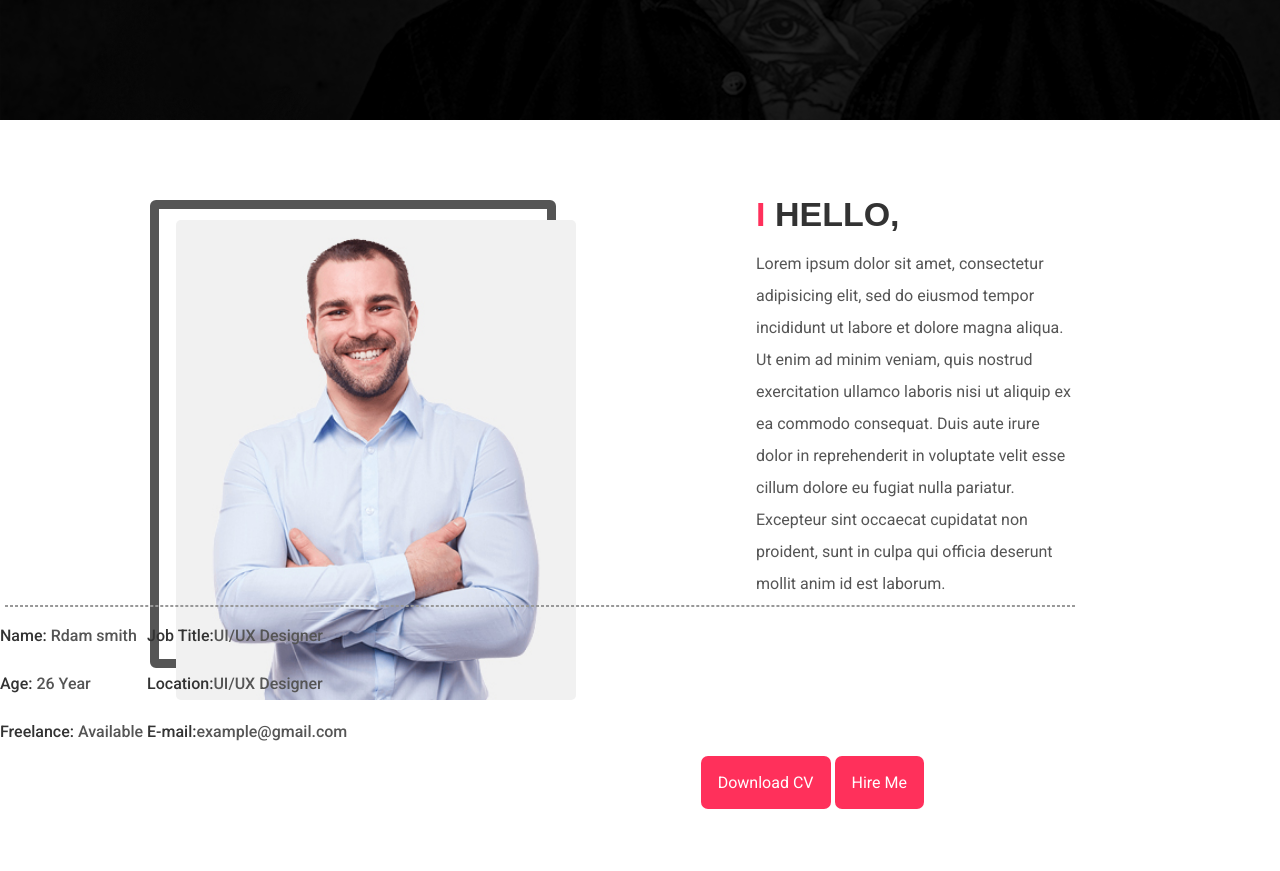
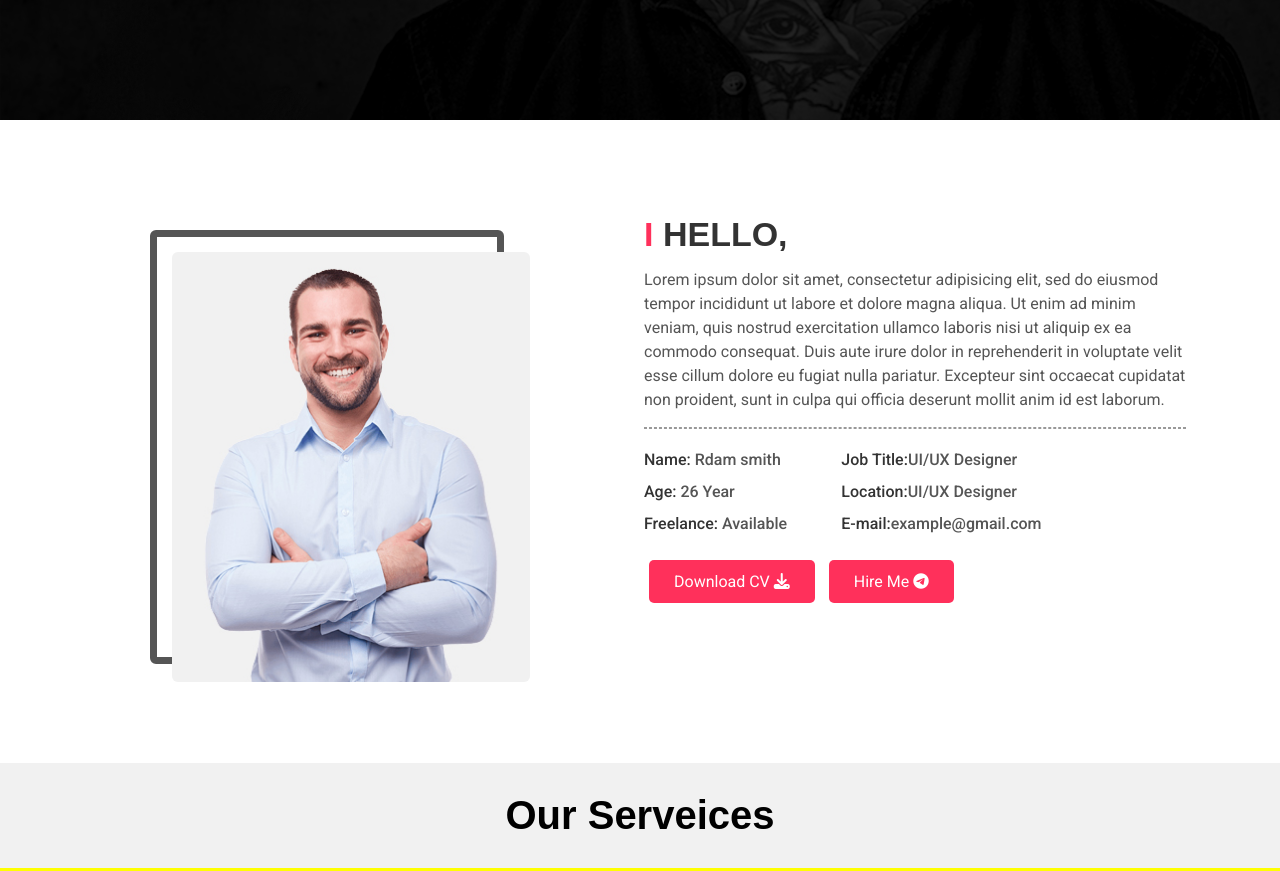
Before and after one commit to Abrar-Hosny/Fokir, a plain HTML site: page index.html in a window 1280 px wide. Shown: the part 680-1551 px from the top of the page. Drawn offline with nearby package versions, Linux system fonts and the light colour scheme.

Commit message:
about-section done

```diff
--- a/CSS/style.css
+++ b/CSS/style.css
@@ -29,6 +29,8 @@ a{
 
 
 }
+
+
 
 .transparent-background{
     position: absolute;
@@ -85,8 +87,8 @@ line-height: 2;
     color: white;
     font-family: "Source Sans Pro", sans-serif;
     font-size: 26px;
-    font-weight: 400px;
     line-height: 2;
+    font-weight: 300;
     }
 
 .main-section .welcome-page h1{
@@ -106,42 +108,51 @@ top: 35%;
 left: 34%;
 
 }
-
-.about-section {
-    height:100vh;
-    width: 100%;
-    overflow: auto;
+.about-section{
+    margin: 30px 0 60px;
 }
 
 
+
+
+
 .about-section .rigth-content {
+   margin-left:40px ;
     position: relative;
-    right: 100px;
+    left: 100px;
+   width: 58%;
+
 }
 
+
+.about-section .about-sec{
+    float: left;
+}
 .about-section .border{
-width: 388px;
-height: 450px;
-border: 9px solid #555555;
+    width: 340px;
+    height: 420px;
+    border: 7px solid #555555;
     border-radius: 6px;
     margin-left:50px;
     position: relative;
     top: 80px;
     left: 100px;
-float: left;
+
     }
 
-.about-section .about-image{
-    width: 400px;
-    height: 480px;
+    .about-section .left-content .about-image{
+        width: 358px;
+        height: 430px;
         background-image: url("../images/about.jpg");
         background-size: cover;
-    position: relative;
-     top:100px;
-     right:280px;
-border-radius: 5px;
-float: left;
+        position: absolute;
+        top: 15px;
+        left: 15px;
+    border-radius: 6px;
+
     }
+
+
 
 
 /*
@@ -150,7 +161,7 @@ float: left;
 } */
 
 .about-section .about-content {
-    padding: 50px 20px;
+    padding: 40px 20px;
     margin: 10px 80px;
 
 }
@@ -180,7 +191,7 @@ float: left;
     font-size:16px ;
     font-weight: 400;
     font-style: normal;
-    line-height: 2;
+    line-height: 1.5;
 }
 
 
@@ -189,7 +200,8 @@ float: left;
 
 .about-section .horizontal-line{
 border: 1px #999999 dashed;
-margin: 5px;
+margin: 15px 0 ;
+line-height: 2;
 }
 
 .about-section .info span{
@@ -211,32 +223,32 @@ margin: 5px;
 
 }
 
-.about-section .rigth-content .about-content .info div{
-    line-height: 3;
-display: inline-block;
-/* margin-right: 20px; */
+
+.about-section .rigth-content .about-content .info .info-f{
+    float: left;
+    margin-right: 10%;
 }
 
 
 
 
-.about-section .rigth-content  .buttons {
-    position: absolute;
-    bottom: 2;
-    right:20% ;
+.about-section .rigth-content  .buttons button:hover {
+background-color: red;
+cursor: pointer;
 
 }
 
 
 
 .about-section .rigth-content  button{
-    padding: 15px;
+    margin: 20px 5px 50px;
+    padding:10px 23px;
     font-family:"Roboto", sans-serif ;
     font-size: 16px;
     font-weight: 400;
     color: white ;
     background-color: #FF305B;
-    border-radius: 7px;
+    border-radius: 5px;
     border-color: transparent;
 
 
--- a/index.html
+++ b/index.html
@@ -47,31 +47,35 @@
 
 
     <div class="about-section">
+       <div class="about-sec left-content">
         <div class="border">
+            <div class="about-image">
+            </div>
         </div>
 
 
-        <div class="about-image">
-        </div>
 
-      <div class="rigth-content">
+       </div>
+
+      <div class="about-sec rigth-content">
         <div class="about-content">
 
             <span>  <span>I</span> HELLO,</span>
             <P>
                 Lorem ipsum dolor sit amet, consectetur adipisicing elit, sed do eiusmod tempor incididunt ut labore et dolore magna aliqua. Ut enim ad minim veniam, quis nostrud exercitation ullamco laboris nisi ut aliquip ex ea commodo consequat. Duis aute irure dolor in reprehenderit in voluptate velit esse cillum dolore eu fugiat nulla pariatur. Excepteur sint occaecat cupidatat non proident, sunt in culpa qui officia deserunt mollit anim id est laborum.
             </P>
+
             <hr class="horizontal-line">
 
             <div class="info">
-                <div>
+                <div class="info-f">
                    <span>Name:<span> Rdam smith</span></span>
                 <br>
                    <span>Age:<span> 26 Year</span></span>
                <br>
                    <span>Freelance:<span> Available</span></span>
                </div>
-               <div>
+               <div class="info-f">
                    <span>Job Title:<span>UI/UX Designer</span></span>
                  <br>
                    <span>Location:<span>UI/UX Designer</span></span>
@@ -80,10 +84,12 @@
                </div>
 
                </div>
+<div class="clear-fix">
 
+</div>
                <div class="buttons">
-                <button >Download CV</button>
-                <button>Hire Me</button>
+                <button>Download CV <i class="fa fa-solid fa-download " style="color: white;"></i></button>
+                <button>Hire Me <i class="fa-brands fa-telegram" style="color: #ffffff;"></i></button>
               </div>
         </div>
 
```
Lines whose indentation alone changed are shown as unchanged.
